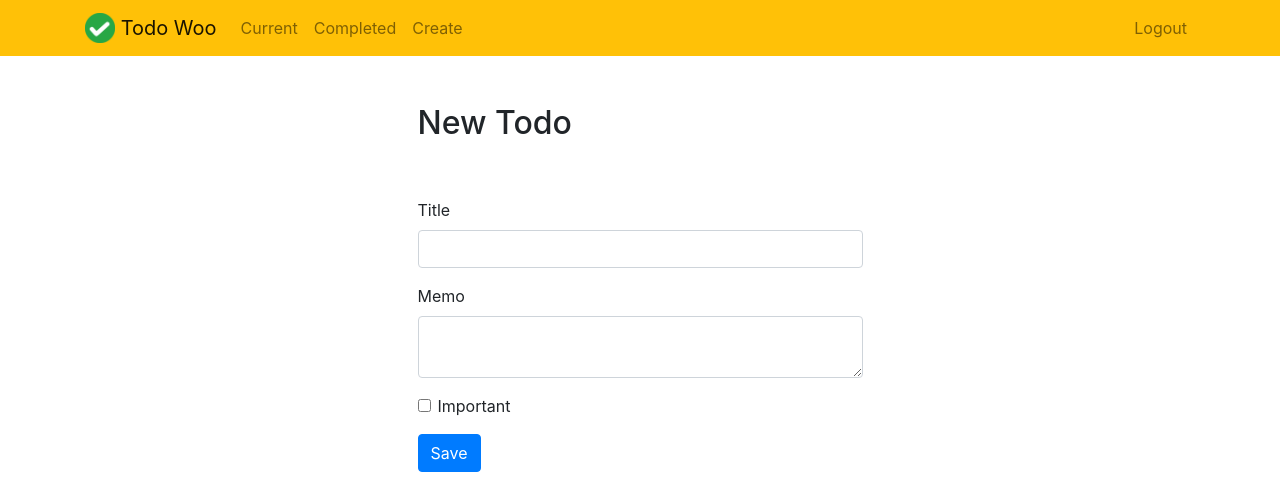
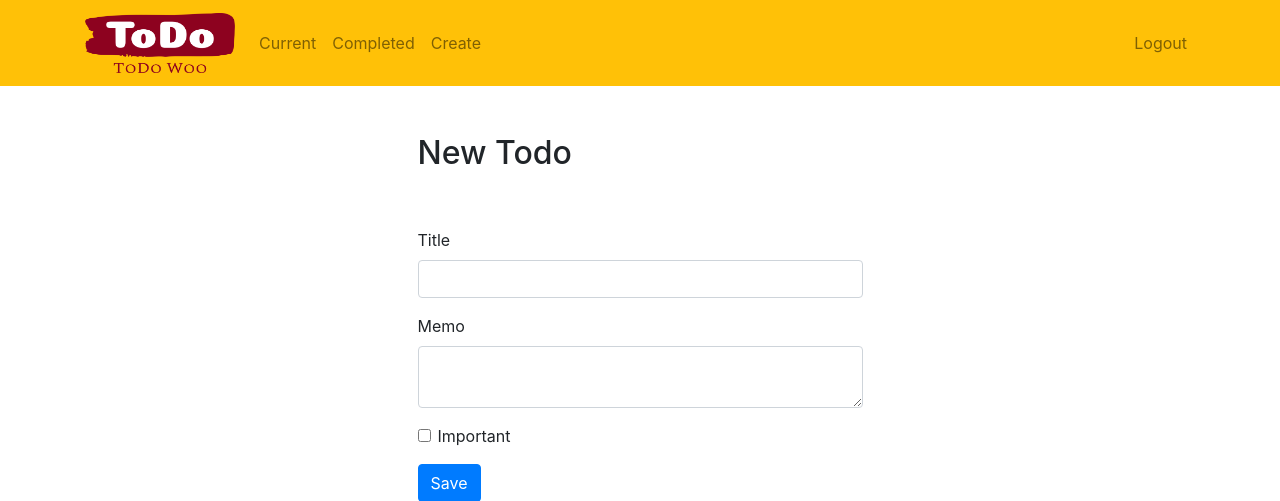
Before and after one commit to CrossCriss/ToDoWoo, a Django app: page /create/ in a window 1280 px wide. Shown: the top 501 px of the page. Run offline with Django 4.2, Linux system fonts and the light colour scheme; a user stored in the database is signed in; some libraries are stand-ins or nearby versions.

Commit message:
add new logo and favicon

```diff
--- a/todowoo/todo/templates/todo/base.html
+++ b/todowoo/todo/templates/todo/base.html
@@ -8,7 +8,7 @@
 
     <!-- Bootstrap CSS -->
     <link rel="stylesheet" href="https://stackpath.bootstrapcdn.com/bootstrap/4.4.1/css/bootstrap.min.css" integrity="sha384-Vkoo8x4CGsO3+Hhxv8T/Q5PaXtkKtu6ug5TOeNV6gBiFeWPGFN9MuhOf23Q9Ifjh" crossorigin="anonymous">
-
+    <link rel="shortcut icon" type="image/x-icon" href="{% static 'todo/favicon.png' %}">
     <link rel="icon" type="image/png"  href="{% static 'todo/logo.png' %}">
     <title>Todo Woo</title>
 </head>
@@ -18,8 +18,7 @@
 <nav class="navbar navbar-expand-md navbar-light bg-warning">
 <div class="container">
     <a class="navbar-brand" href="{% url 'home' %}">
-         <img src="{% static 'todo/logo.png' %}" width="30" height="30" class="d-inline-block align-top">
-        <span>Todo Woo</span>
+         <img src="{% static 'todo/logo.png' %}" width="150" height="60" class="d-inline-block align-top">
     </a>
     <button class="navbar-toggler" type="button" data-toggle="collapse" data-target="#navbarNav" aria-controls="navbarNav" aria-expanded="false" aria-label="Toggle navigation">
         <span class="navbar-toggler-icon"></span>
```
Also changed, not shown: todowoo/db.sqlite3, todowoo/todo/static/todo/favicon.png (added), todowoo/todo/static/todo/logo.png.
